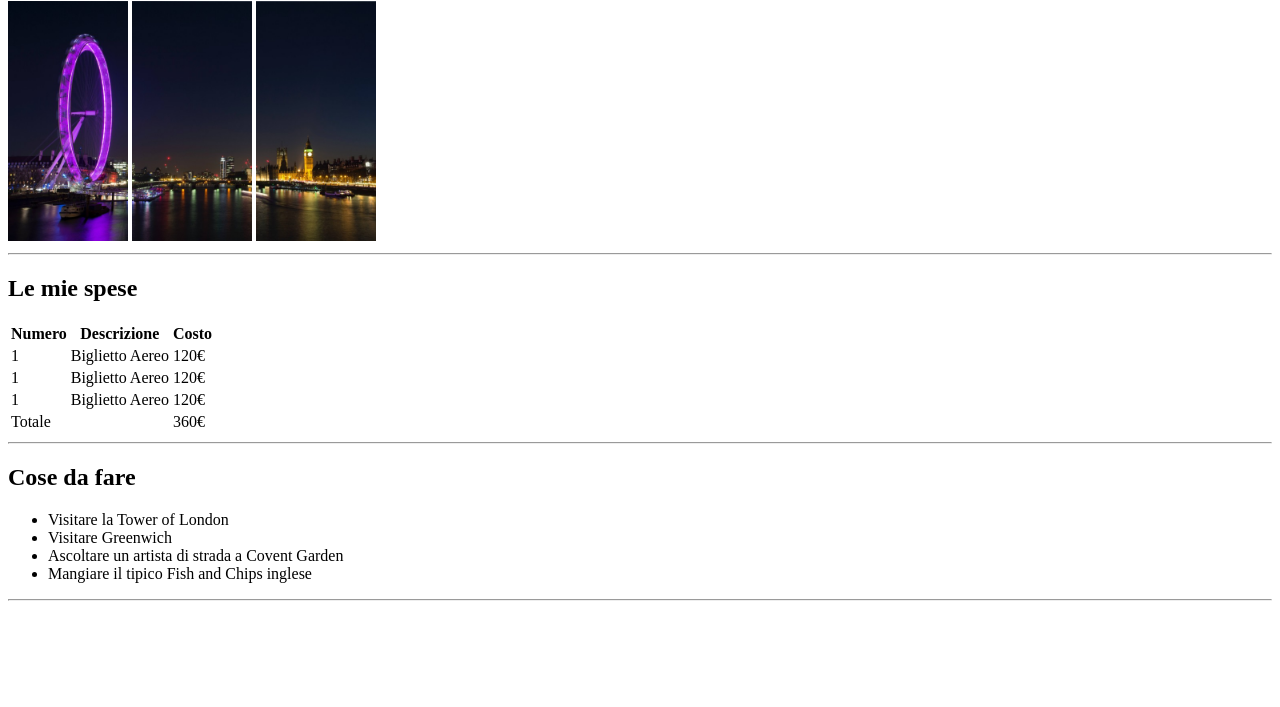
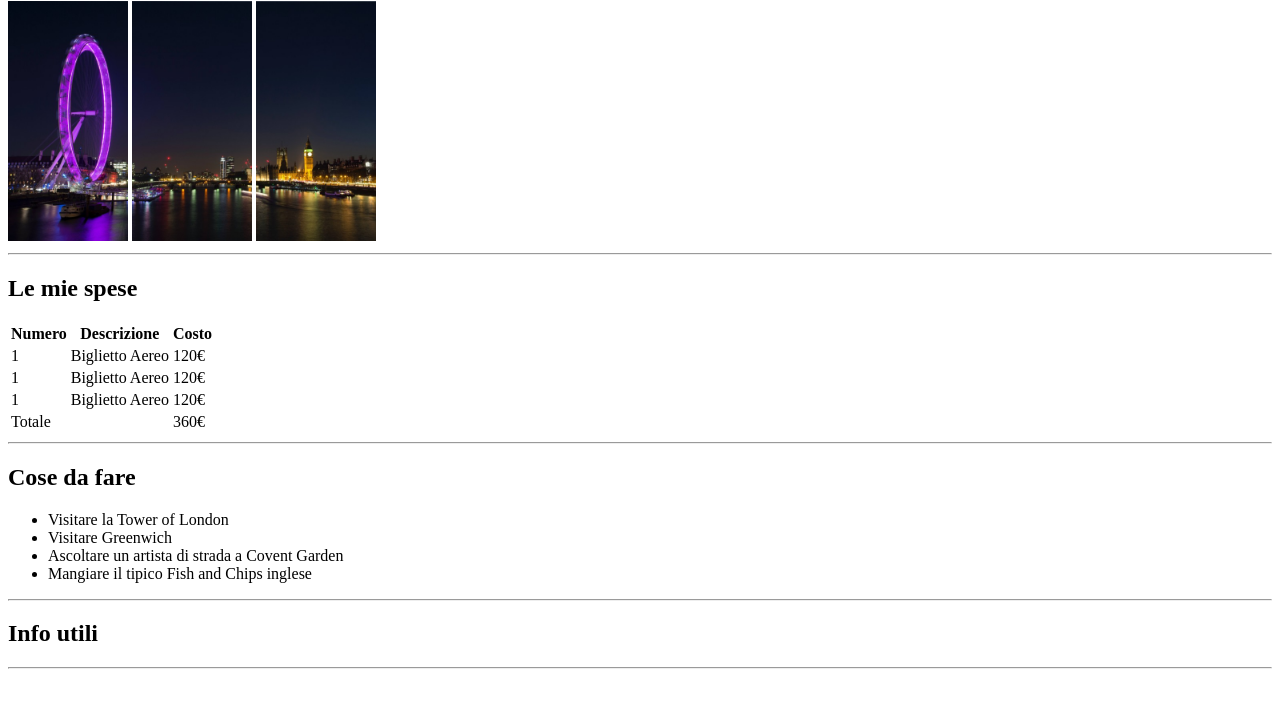
Before and after one commit to Mario-Arista/html-london-trip, a plain HTML site: page index.html in a window 1280 px wide. Shown: the part 79-786 px from the top of the page. Drawn offline with Linux system fonts and the light colour scheme.

Commit message:
Starting third section

```diff
--- a/index.html
+++ b/index.html
@@ -67,6 +67,15 @@
             </ul>
             <hr>
         </div>
+
+        <!-- Third section -->
+        <div>
+            <h2>Info utili</h2>
+            <ol>
+
+            </ol>
+            <hr>
+        </div>
     </main>
 
 </body>
```
